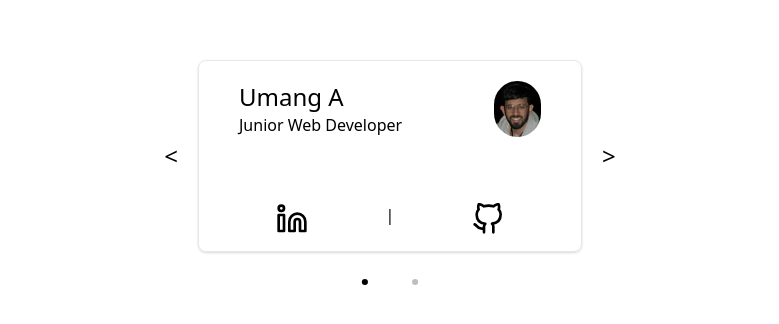
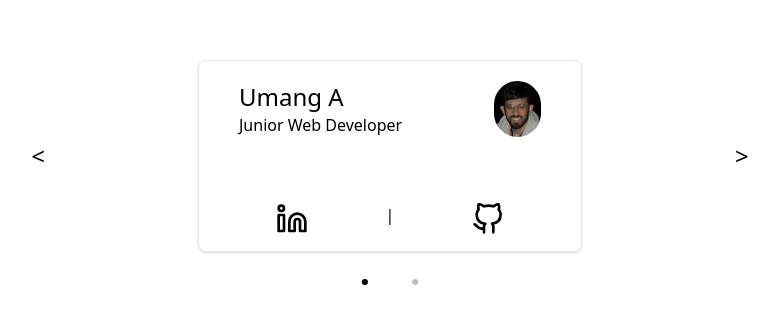
Before and after one commit to umangcodes/portfolio_project, a Vue app: page /card in a window 1280 px wide. Shown: the part 224-548 px from the top of the page, without its empty margins (250-1029 px from the left). Built offline with nearby package versions, Linux system fonts and the light colour scheme.

Commit message:
added navigation button to the carousel

```diff
--- a/src/views/PersonalCard.vue
+++ b/src/views/PersonalCard.vue
@@ -1,6 +1,6 @@
 <template>
-  <div class="flex flex-col justify-center items-center h-screen w-auto">
-    <div class="flex">
+  <div class="flex flex-col justify-center items-center h-screen">
+    <div class="flex w-4/5 justify-evenly">
       <button
         :class="
           disablePrev
```
